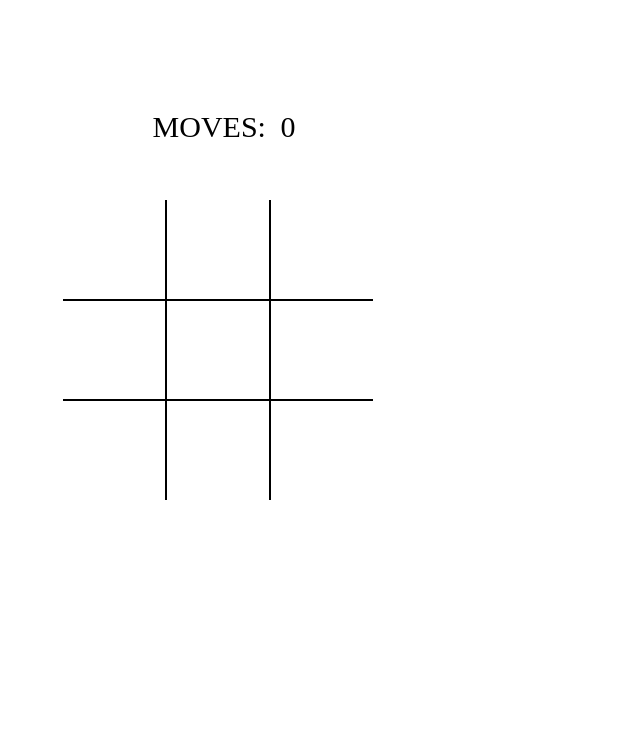
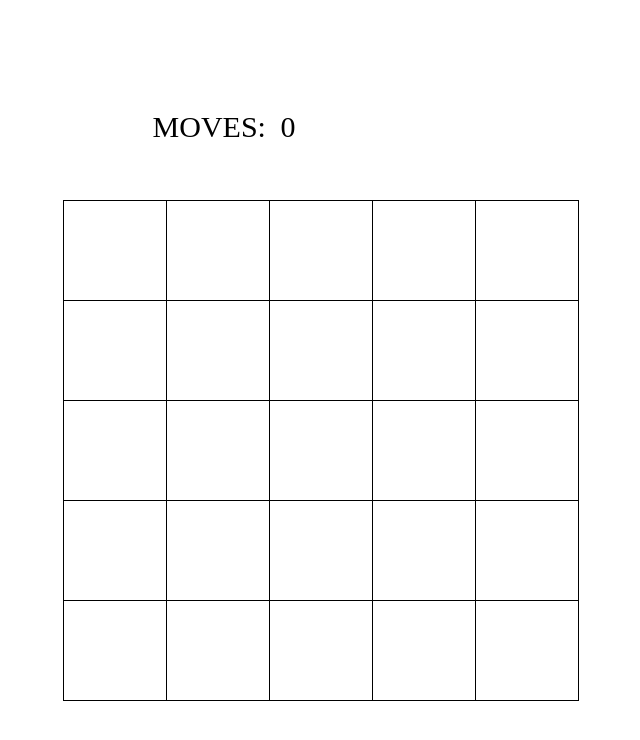
Before and after one commit to aprocyk/Webowe_wprowadzenie_AP, a website: page tictactoe/index.html in a window 1280 px wide. Shown: the whole page, without its empty margins (385-1025 px from the left). Drawn offline with Linux system fonts and the light colour scheme.

Commit message:
Tictactoe v0.99
Added dynamicaly creating board.
Diagonally checking don't work.

```diff
--- a/tictactoe/app.js
+++ b/tictactoe/app.js
@@ -13,20 +13,40 @@ var Board = /** @class */ (function () {
         this.playerActive = 1;
         this.cellArray = [];
         this.turn = 0;
+        this.size = 5;
     }
-    Board.prototype.initializeCells = function () {
+    Board.prototype.generateBoard = function (size) {
         var array = [];
-        for (var i = 1; i <= 3; i++) {
-            var row = [];
-            for (var j = 1; j <= 3; j++) {
-                var C = new Cell();
-                C.id = i * 10 + j;
-                row.push(C);
+        var table = document.querySelector('table');
+        for (var i = 1; i <= size; i++) {
+            var row = document.createElement('tr');
+            var rowArray = [];
+            for (var j = 1; j <= size; j++) {
+                var cell = document.createElement('td');
+                cell.id = "" + i + j;
+                row.appendChild(cell);
+                var cellObject = new Cell();
+                cellObject.id = i * 10 + j;
+                rowArray.push(cellObject);
             }
-            array.push(row);
+            array.push(rowArray);
+            table === null || table === void 0 ? void 0 : table.appendChild(row);
         }
         this.cellArray = array;
     };
+    // initializeCells() {
+    //     let array = [];
+    //     for (let i = 1; i <= 3; i++) {
+    //         let row = [];
+    //         for (let j = 1; j <= 3; j++) {
+    //             let C = new Cell();
+    //             C.id = i * 10 + j;
+    //             row.push(C);
+    //         }
+    //         array.push(row);
+    //     }
+    //     this.cellArray = array;
+    // }
     Board.prototype.assignCells = function () {
         this.cellArray.forEach(function (element) {
             element.forEach(function (cell) {
@@ -91,7 +111,7 @@ var Board = /** @class */ (function () {
     };
     Board.prototype.checkTie = function () {
         this.turnCounter();
-        if (this.turn === 9 &&
+        if (this.turn === this.size * this.size &&
             this.isP1Winner === false &&
             this.isP2Winner === false) {
             this.isTie = true;
@@ -99,6 +119,7 @@ var Board = /** @class */ (function () {
             this.gameFinished();
         }
     };
+    // Nie sprawdza dynamicznie
     Board.prototype.checkWinDiagonally = function () {
         if (this.cellArray[0][0].state === States.X &&
             this.cellArray[1][1].state === States.X &&
@@ -183,5 +204,5 @@ var Cell = /** @class */ (function () {
     return Cell;
 }());
 var b = new Board();
-b.initializeCells();
+b.generateBoard(b.size);
 b.assignCells();
--- a/tictactoe/index.html
+++ b/tictactoe/index.html
@@ -13,7 +13,7 @@
         <p id="moves">MOVES:</p> <p id="counter">0</p>
         <p id="winner"></p>
         <table>
-            <tr>
+            <!-- <tr>
                 <td id="11" class="ul"></td>
                 <td id="12" class="um"></td>
                 <td id="13" class="ur"></td>
@@ -27,7 +27,7 @@
                 <td id="31" class="bl"></td>
                 <td id="32" class="bm"></td>
                 <td id="33" class="br"></td>
-            </tr>
+            </tr> -->
         </table>
     </div>
 </body>
--- a/tictactoe/style.css
+++ b/tictactoe/style.css
@@ -15,6 +15,7 @@ table{
 td{
 
     width: 100px;
+    border: 1px black solid;
 
 }
 tr{
@@ -22,6 +23,7 @@ tr{
     height: 100px;
     text-align: center;
     font-size: 70px;
+    border: 1px black solid;
 
 }
 #moves{
@@ -44,23 +46,3 @@ tr{
     font-size: 30px;
     color: red;
 }
-.ul{
-    border-bottom: 2px solid black;
-    border-right:  2px solid black;
-}
-
-.ur{
-    border-bottom: 2px solid black;
-    border-left: 2px solid black;
-}
-.mm{
-    border: 2px solid black;
-}
-.br{
-    border-top: 2px solid black;
-    border-left: 2px solid black;
-}
-.bl{
-    border-top: 2px solid black;
-    border-right: 2px solid black;
-}
```
Also changed, not shown: tictactoe/app.ts (+42 -22 lines).
